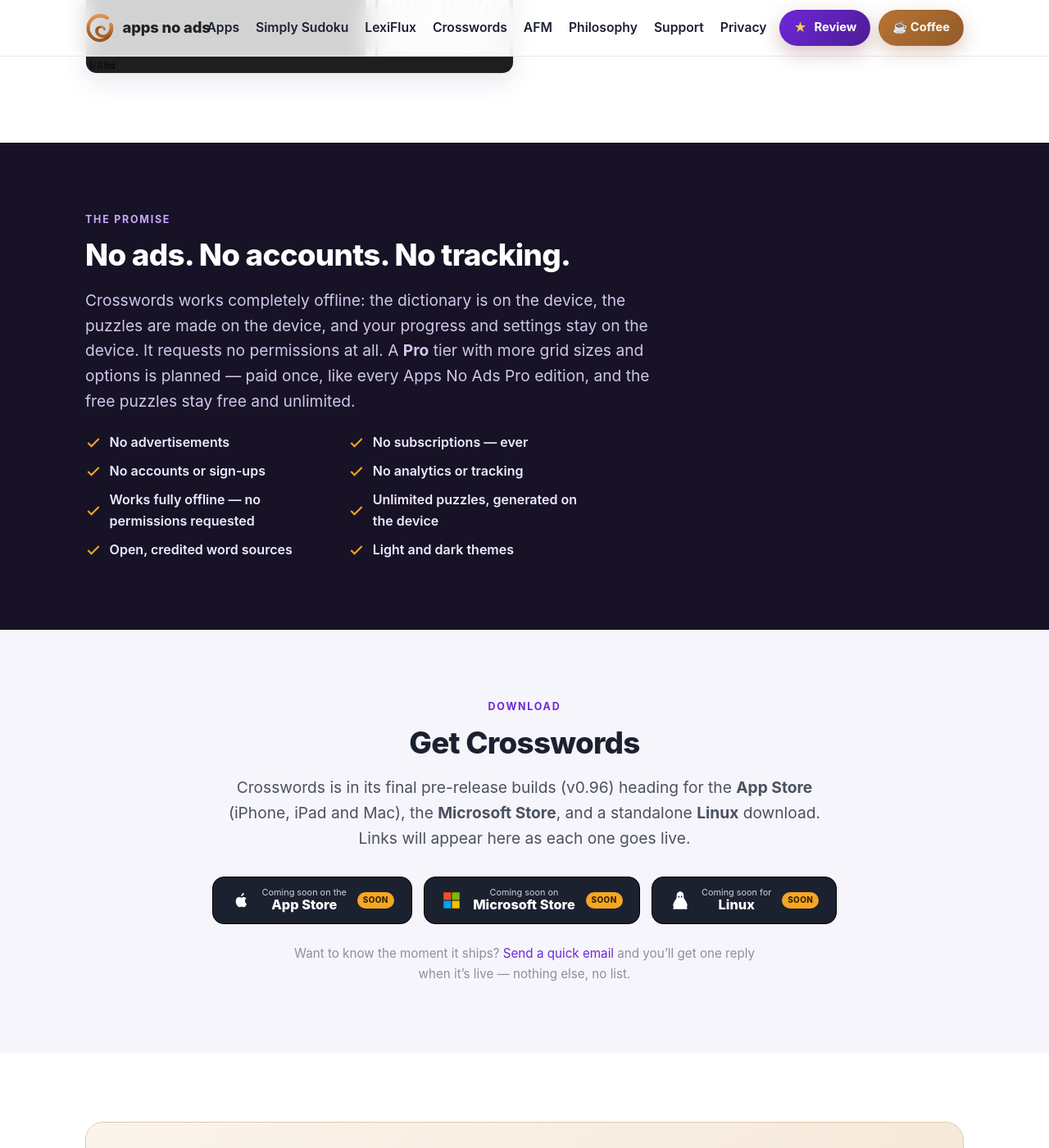
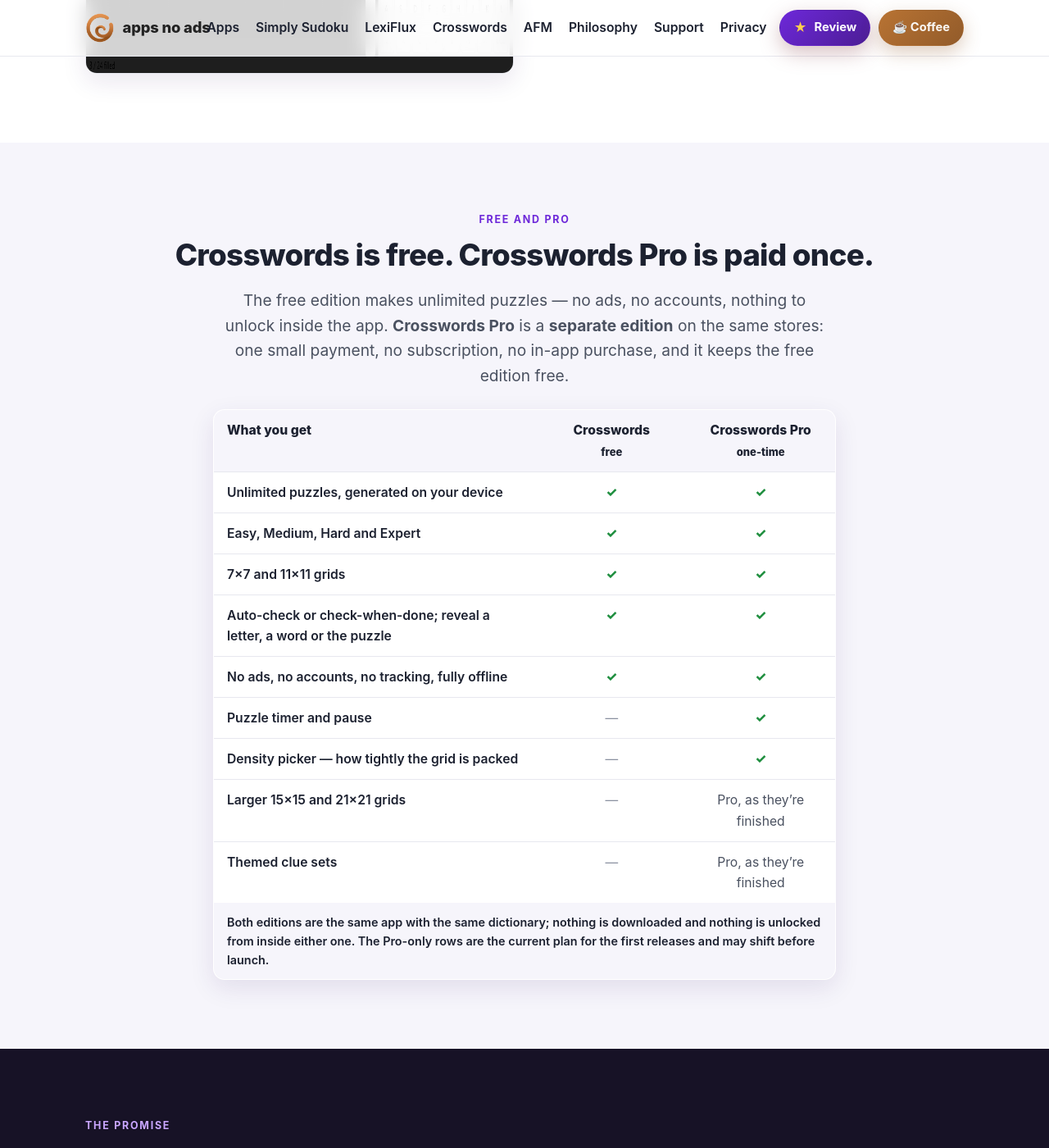
Before and after one commit to mstevensjr/appsnoads, a Jekyll site: the page crosswords.html, which Jekyll copies as it is, in a window 1280 px wide and 1400 px high, scrolled down 3399 px. Shown: the whole window at 82% size. Built offline with Jekyll 4.4.1, drawn with Linux system fonts in a browser that asks for light colours; some of the changed text lies outside the part shown.

Commit message:
site: Crosswords Pro as a separate edition — no in-app purchases anywhere
- index.html: seventh card, Crosswords Pro (paid once, coming soon).
- crosswords.html: new #pro "Free and Pro" comparison table, promise band
  says "a separate app you buy once", tick list gains "No in-app purchases",
  download copy names both editions.
- support FAQ links the Pro edition; README/CLAUDE.md record the policy.

Co-Authored-By: Claude Opus 4.8 <noreply@anthropic.com>

```diff
--- a/crosswords.html
+++ b/crosswords.html
@@ -118,15 +118,40 @@
   </div>
 </section>
 
+<!-- FREE vs PRO -->
+<section class="section section-soft" id="pro">
+  <div class="container center">
+    <p class="eyebrow">Free and Pro</p>
+    <h2>Crosswords is free. Crosswords Pro is paid once.</h2>
+    <p class="lead center" style="margin:0 auto;max-width:62ch">The free edition makes unlimited puzzles — no ads, no accounts, nothing to unlock inside the app. <strong>Crosswords Pro</strong> is a <strong>separate edition</strong> on the same stores: one small payment, no subscription, no in-app purchase, and it keeps the free edition free.</p>
+    <table class="compare">
+      <thead><tr><th>What you get</th><th>Crosswords<br><small>free</small></th><th>Crosswords Pro<br><small>one-time</small></th></tr></thead>
+      <tbody>
+        <tr><td>Unlimited puzzles, generated on your device</td><td class="yes">✓</td><td class="yes">✓</td></tr>
+        <tr><td>Easy, Medium, Hard and Expert</td><td class="yes">✓</td><td class="yes">✓</td></tr>
+        <tr><td>7×7 and 11×11 grids</td><td class="yes">✓</td><td class="yes">✓</td></tr>
+        <tr><td>Auto-check or check-when-done; reveal a letter, a word or the puzzle</td><td class="yes">✓</td><td class="yes">✓</td></tr>
+        <tr><td>No ads, no accounts, no tracking, fully offline</td><td class="yes">✓</td><td class="yes">✓</td></tr>
+        <tr><td>Puzzle timer and pause</td><td class="no">—</td><td class="yes">✓</td></tr>
+        <tr><td>Density picker — how tightly the grid is packed</td><td class="no">—</td><td class="yes">✓</td></tr>
+        <tr><td>Larger 15×15 and 21×21 grids</td><td class="no">—</td><td>Pro, as they’re finished</td></tr>
+        <tr><td>Themed clue sets</td><td class="no">—</td><td>Pro, as they’re finished</td></tr>
+      </tbody>
+      <tfoot><tr><td colspan="3">Both editions are the same app with the same dictionary; nothing is downloaded and nothing is unlocked from inside either one. The Pro-only rows are the current plan for the first releases and may shift before launch.</td></tr></tfoot>
+    </table>
+  </div>
+</section>
+
 <!-- NO ADS BAND -->
 <section class="ethos section">
   <div class="container">
     <p class="eyebrow" style="color:#c9a6ff">The promise</p>
     <h2>No ads. No accounts. No tracking.</h2>
-    <p class="lead">Crosswords works completely offline: the dictionary is on the device, the puzzles are made on the device, and your progress and settings stay on the device. It requests no permissions at all. A <strong>Pro</strong> tier with more grid sizes and options is planned — paid once, like every Apps No Ads Pro edition, and the free puzzles stay free and unlimited.</p>
+    <p class="lead">Crosswords works completely offline: the dictionary is on the device, the puzzles are made on the device, and your progress and settings stay on the device. It requests no permissions at all. Want more? <strong>Crosswords Pro</strong> is a separate app you buy <strong>once</strong> — never a subscription, never an unlock inside the game.</p>
     <ul class="ticklist">
       <li><svg viewBox="0 0 24 24" fill="none" stroke="currentColor" stroke-width="2.5"><path d="M20 6 9 17l-5-5"/></svg> No advertisements</li>
       <li><svg viewBox="0 0 24 24" fill="none" stroke="currentColor" stroke-width="2.5"><path d="M20 6 9 17l-5-5"/></svg> No subscriptions — ever</li>
+      <li><svg viewBox="0 0 24 24" fill="none" stroke="currentColor" stroke-width="2.5"><path d="M20 6 9 17l-5-5"/></svg> No in-app purchases</li>
       <li><svg viewBox="0 0 24 24" fill="none" stroke="currentColor" stroke-width="2.5"><path d="M20 6 9 17l-5-5"/></svg> No accounts or sign-ups</li>
       <li><svg viewBox="0 0 24 24" fill="none" stroke="currentColor" stroke-width="2.5"><path d="M20 6 9 17l-5-5"/></svg> No analytics or tracking</li>
       <li><svg viewBox="0 0 24 24" fill="none" stroke="currentColor" stroke-width="2.5"><path d="M20 6 9 17l-5-5"/></svg> Works fully offline — no permissions requested</li>
@@ -142,7 +167,7 @@
   <div class="container center">
     <p class="eyebrow">Download</p>
     <h2>Get Crosswords</h2>
-    <p class="lead center" style="margin:0 auto 32px">Crosswords is in its final pre-release builds (v0.96) heading for the <strong>App Store</strong> (iPhone, iPad and Mac), the <strong>Microsoft Store</strong>, and a standalone <strong>Linux</strong> download. Links will appear here as each one goes live.</p>
+    <p class="lead center" style="margin:0 auto 32px">Crosswords is in its final pre-release builds (v0.96) heading for the <strong>App Store</strong> (iPhone, iPad and Mac), the <strong>Microsoft Store</strong>, and a standalone <strong>Linux</strong> download. Links for <strong>Crosswords</strong> and <strong>Crosswords Pro</strong> will appear here as each one goes live.</p>
     <div class="stores">
       <a class="store" href="#" aria-label="App Store (coming soon)">
         <svg viewBox="0 0 24 24" fill="#fff" aria-hidden="true"><path d="M16.4 12.9c0-2 1.6-3 1.7-3-.9-1.3-2.3-1.5-2.8-1.6-1.2-.1-2.3.7-2.9.7-.6 0-1.5-.7-2.5-.6-1.3 0-2.4.7-3.1 1.9-1.3 2.3-.3 5.7 1 7.5.6.9 1.4 1.9 2.4 1.9 1 0 1.3-.6 2.5-.6s1.5.6 2.5.6 1.7-.9 2.3-1.8c.7-1 1-2 1-2-.1 0-1.8-.7-1.8-2.8zM14.6 6.2c.5-.6.9-1.5.8-2.4-.8 0-1.7.5-2.3 1.2-.5.5-.9 1.4-.8 2.3.9.1 1.7-.5 2.3-1.1z"/></svg>
--- a/support.html
+++ b/support.html
@@ -164,7 +164,7 @@
 
     <details>
       <summary>When are LexiFlux, Crosswords and Another File Manager coming out?</summary>
-      <p><a href="lexiflux.html">LexiFlux</a> (a word game with physics, free, with a one-time Pro edition for custom games) is in its final stretch and will come to Google Play, the App Store and Windows; <a href="crosswords.html">Crosswords</a> (freshly generated puzzles from an offline dictionary) is in pre-release builds heading for the App Store, the Microsoft Store and a Linux download; <a href="afm.html">Another File Manager</a> (a multi-panel Windows file manager) is in active development at v1.6 and isn’t in a store yet. Each app’s page gets its download links the moment they exist. If you’d like to try an early build, just <a href="mailto:mstevens@dqbbs.com?subject=Early%20build">email</a>.</p>
+      <p><a href="lexiflux.html">LexiFlux</a> (a word game with physics, free, with a one-time Pro edition for custom games) is in its final stretch and will come to Google Play, the App Store and Windows; <a href="crosswords.html">Crosswords</a> (freshly generated puzzles from an offline dictionary, free, with a one-time <a href="crosswords.html#pro">Pro edition</a>) is in pre-release builds heading for the App Store, the Microsoft Store and a Linux download; <a href="afm.html">Another File Manager</a> (a multi-panel Windows file manager) is in active development at v1.6 and isn’t in a store yet. Each app’s page gets its download links the moment they exist. If you’d like to try an early build, just <a href="mailto:mstevens@dqbbs.com?subject=Early%20build">email</a>.</p>
     </details>
 
     <h2>Still need help?</h2>
```
Also changed, not shown: index.html (+9 -0 lines), README.md.
